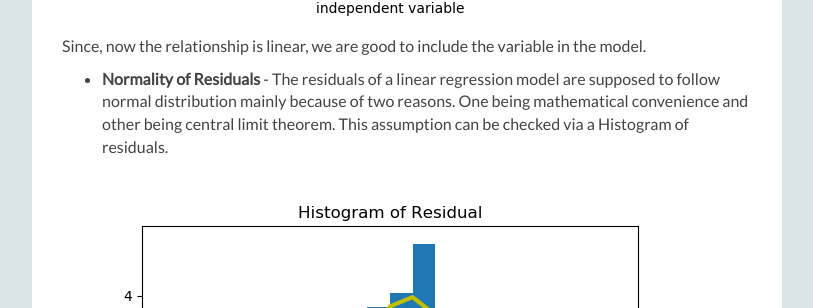
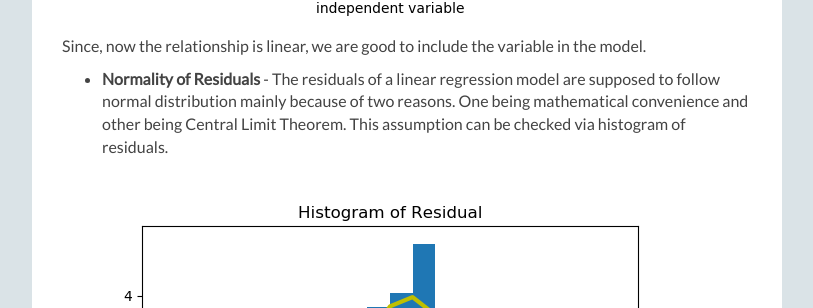
Before and after one commit to abhisheksanghai/abhisheksanghai.github.io, a Jekyll site: the page built from _posts/2019-07-14-assumptions_linear_regression.md, in a window 1280 px wide and 900 px high, scrolled down 1461 px. Shown: the part 191-499 px from the top of the window, without its empty margins (38-851 px from the left). Built offline with Jekyll 4.4.1, drawn with Linux system fonts in a browser that asks for light colours; comment, search, counter and statistics services are not loaded.

```diff
--- a/_posts/2019-07-14-assumptions_linear_regression.md
+++ b/_posts/2019-07-14-assumptions_linear_regression.md
@@ -23,7 +23,7 @@ In case we find any non linear relationship appearing in the scatter plot like t
 
 Since, now the relationship is linear, we are good to include the variable in the model.
 
-- **Normality of Residuals** - The residuals of a linear regression model are supposed to follow normal distribution mainly because of two reasons. One being mathematical convenience and other being central limit theorem. This assumption can be checked via a Histogram of residuals.
+- **Normality of Residuals** - The residuals of a linear regression model are supposed to follow normal distribution mainly because of two reasons. One being mathematical convenience and other being Central Limit Theorem. This assumption can be checked via histogram of residuals.
 
 ![Histogram of Residuals](/images/Assumptions_Linear_Regression/Histogram.png)
 
```
